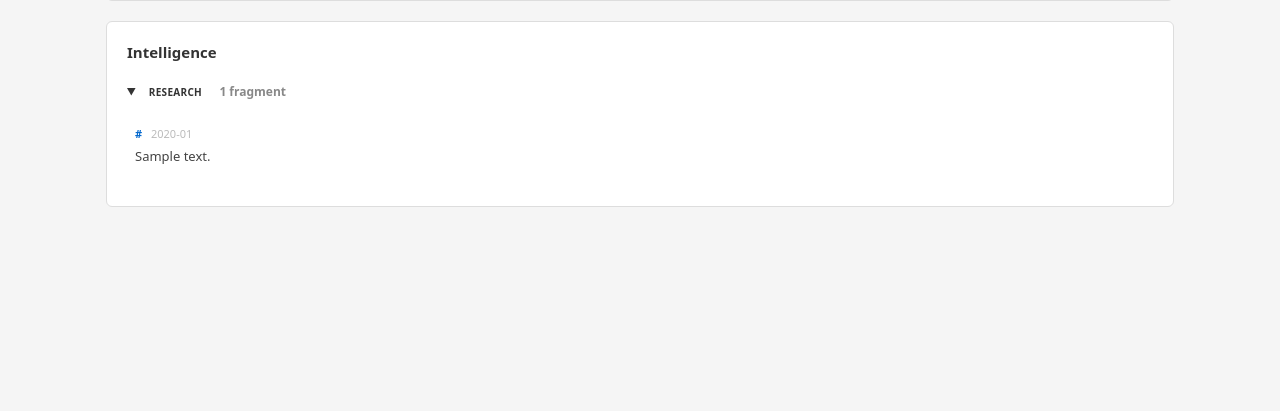
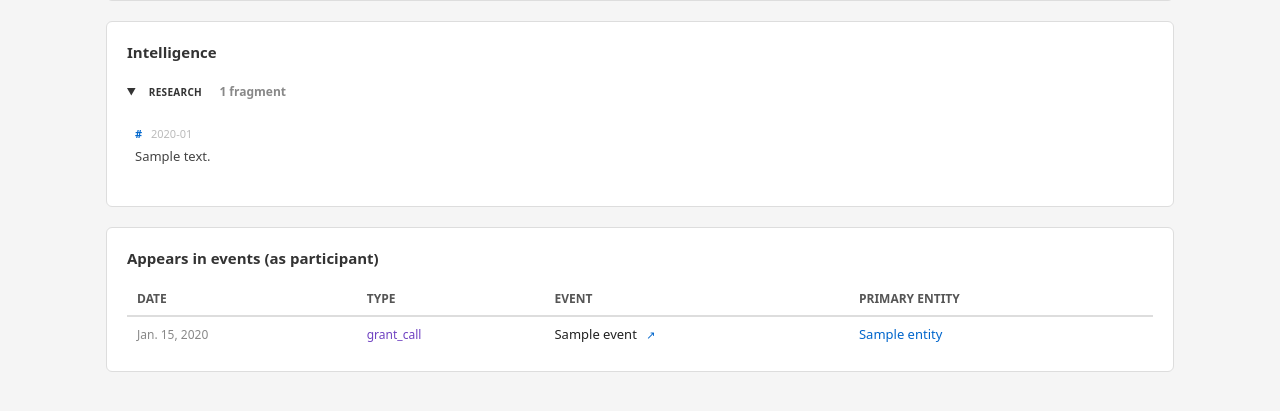
Before and after one commit to lluisforeman-dev/forespace, a Django app: page /curation/entity/00000000-0000-0000-0000-000000000001/ in a window 1280 px wide. Shown: the part 366-777 px from the top of the page. Run offline with Django 4.2, Linux system fonts and the light colour scheme; a user stored in the database is signed in; tables that the repository leaves empty hold one stand-in row (values such as "Sample post"); data that the repository does not hold is empty; parts of the project's set-up code (start-up, migrations or seed data) failed here and were passed over; some libraries are stand-ins or nearby versions.

Commit message:
feat: show participant events on entity profile
Entities created as participants (not primary subject) of an event had
no visible provenance -- the profile appeared completely empty. Now shows
a 'Appears in events (as participant)' section linking back to the
primary entity, explaining how the stub was discovered.

Co-Authored-By: Claude Sonnet 4.6 <noreply@anthropic.com>

```diff
--- a/curation/views.py
+++ b/curation/views.py
@@ -426,6 +426,14 @@ def entity_profile(request, entity_id):
         .distinct()[:8]
     )
 
+    # Events where this entity appears as a participant (not primary entity)
+    participant_events = list(
+        Event.objects
+        .filter(participants=entity)
+        .select_related('entity', 'source')
+        .order_by('-date', '-created_at')[:20]
+    )
+
     return render(request, 'curation/entity_profile.html', {
         'entity':               entity,
         'summary':              summary,
@@ -438,6 +446,7 @@ def entity_profile(request, entity_id):
         'relations_in':         relations_in,
         'classifications':      classifications,
         'source_docs':          source_docs,
+        'participant_events':   participant_events,
         'title':                entity.canonical_name,
     })
 
--- a/templates/curation/entity_profile.html
+++ b/templates/curation/entity_profile.html
@@ -337,6 +337,29 @@
 </div>
 {% endif %}
 
+<!-- ── Participant events ── -->
+{% if participant_events %}
+<div class="card">
+  <h2>Appears in events (as participant)</h2>
+  <table>
+    <thead><tr><th>Date</th><th>Type</th><th>Event</th><th>Primary entity</th></tr></thead>
+    <tbody>
+      {% for ev in participant_events %}
+      <tr>
+        <td style="font-size:12px;color:#888;white-space:nowrap">{{ ev.date|default:"—" }}</td>
+        <td style="font-size:12px;color:#6f42c1">{{ ev.event_type }}</td>
+        <td>
+          {{ ev.title }}
+          {% if ev.source and ev.source.url %}<a href="{{ ev.source.url }}" target="_blank" style="color:#0066cc;font-size:11px;margin-left:6px">↗</a>{% endif %}
+        </td>
+        <td><a href="{% url 'curation:entity_profile' ev.entity.id %}">{{ ev.entity }}</a></td>
+      </tr>
+      {% endfor %}
+    </tbody>
+  </table>
+</div>
+{% endif %}
+
 <!-- ── Classifications ── -->
 {% if classifications %}
 <div class="card">
```
